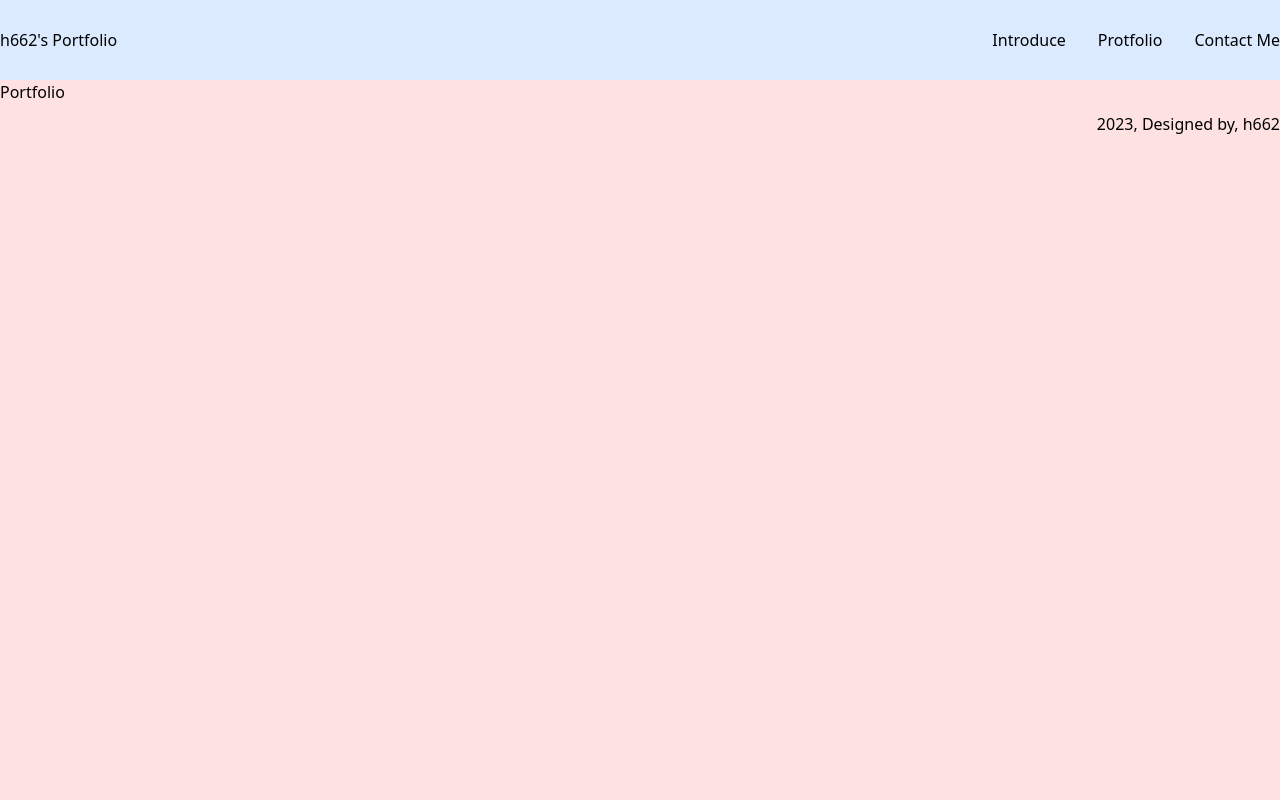
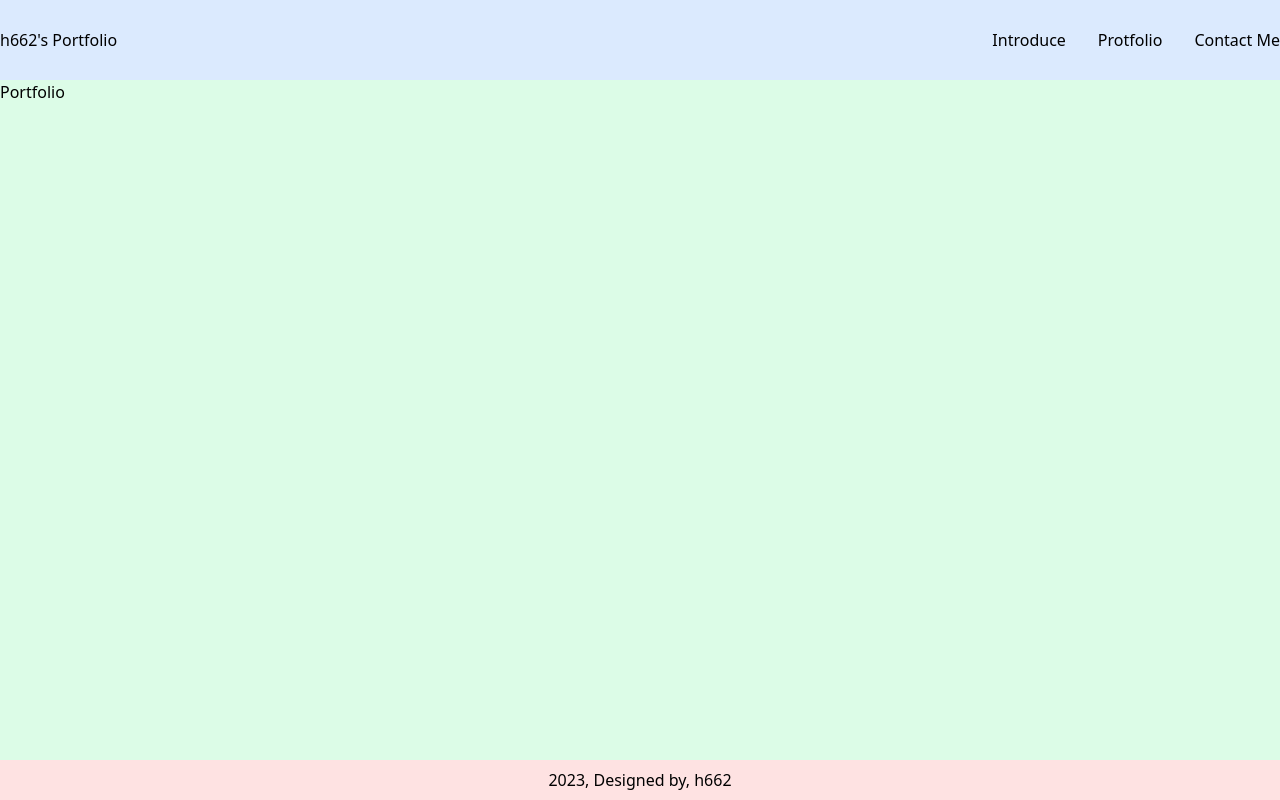
Before and after one commit to Baekshook/react-basics, a React (Create React App) app: page /portfolio in a window 1280 px wide. Built offline with nearby package versions, Linux system fonts and the light colour scheme.

Commit message:
portfolio css 작업1

```diff
--- a/src/App.jsx
+++ b/src/App.jsx
@@ -7,7 +7,7 @@ import Portfolio from "./pages/Portfolio";
 function App() {
   return (
     <BrowserRouter>
-      <div className="bg-red-100 min-h-screen">
+      <div className="bg-red-100 min-h-screen flex flex-col">
         <Header />
         <Routes>
           <Route path="/" element={<Main />} />
--- a/src/pages/Portfolio.jsx
+++ b/src/pages/Portfolio.jsx
@@ -2,6 +2,6 @@ import React from 'react'
 
 export default function Portfolio() {
   return (
-    <div>Portfolio</div>
+    <div className='bg-green-100 grow max-screen-lg mx-auto w-full'>Portfolio</div>
   )
 }
```
